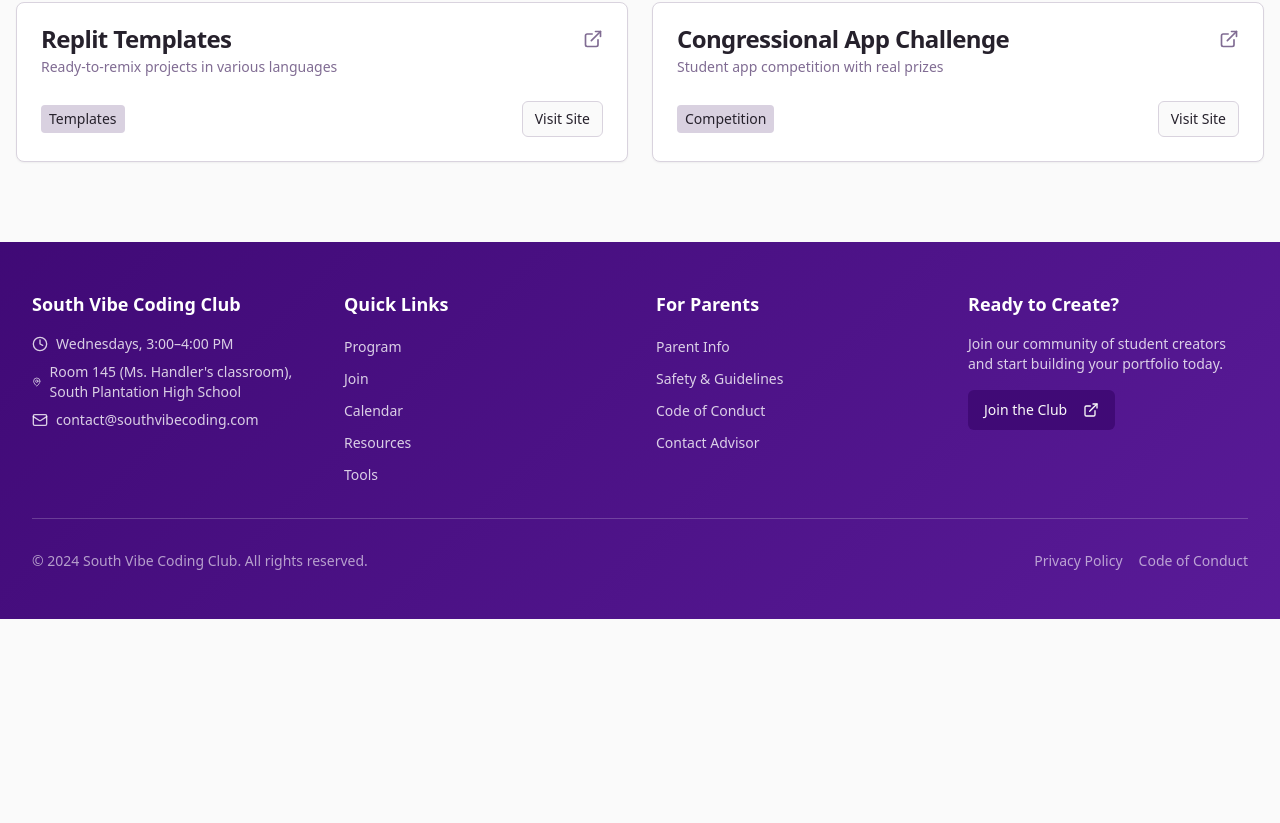
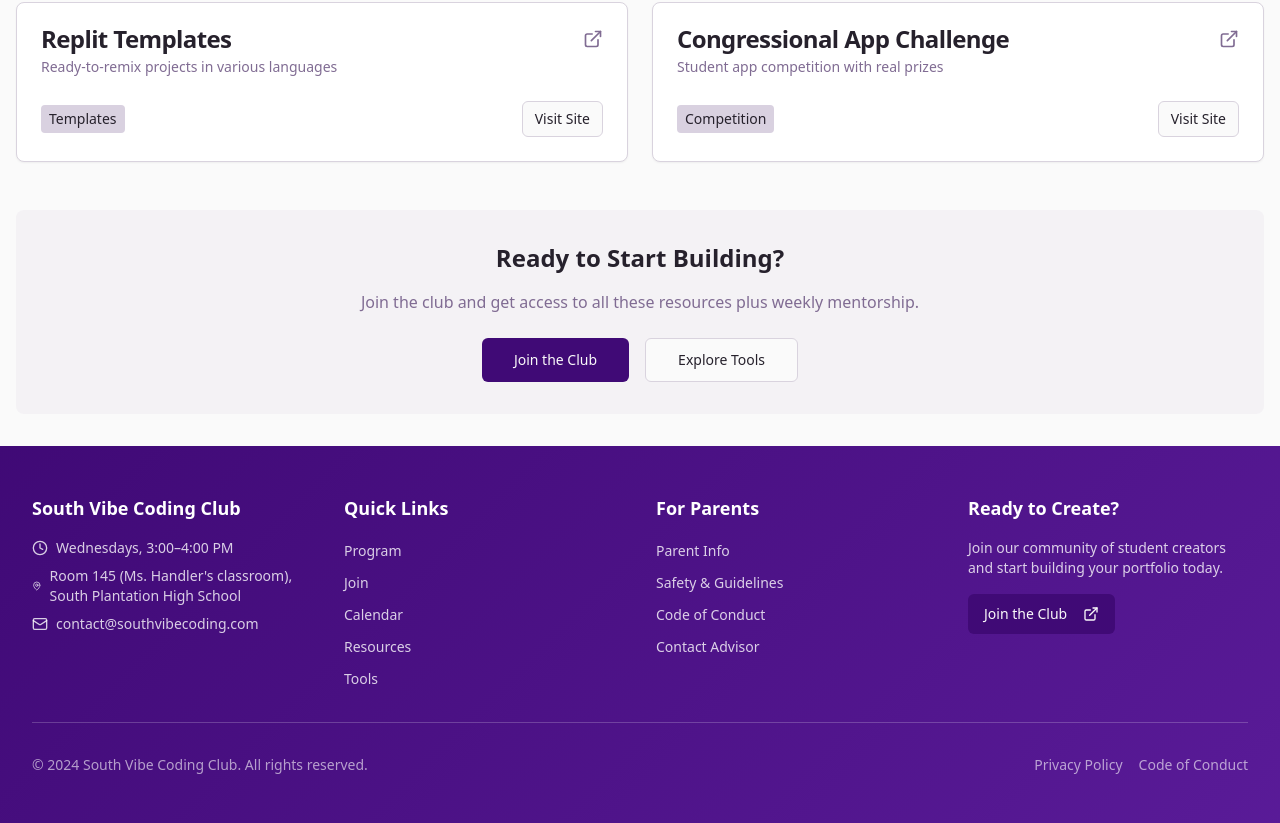
Before and after one commit to charleshappy07/south-vibe-coding, a React (Vite) app: page /resources in a window 1280 px wide. Shown: the part 1405-2228 px from the top of the page. Before the commit the page ends 2024 px from the top, so only its background shows below. Built offline with nearby package versions, Linux system fonts and the light colour scheme.

Commit message:
Reverted to commit 129ec090952cd56f4d901d5c2d304c2dd55ae2c4

```diff
--- a/src/pages/Resources.tsx
+++ b/src/pages/Resources.tsx
@@ -175,6 +175,21 @@ const Resources = () => {
           </div>
         </section>
 
+        {/* Call to Action */}
+        <section className="text-center bg-secondary/20 rounded-lg p-8">
+          <h2 className="text-2xl font-bold mb-4">Ready to Start Building?</h2>
+          <p className="text-muted-foreground mb-6">
+            Join the club and get access to all these resources plus weekly mentorship.
+          </p>
+          <div className="flex flex-col sm:flex-row gap-4 justify-center">
+            <Button size="lg" asChild>
+              <Link to="/join#signup">Join the Club</Link>
+            </Button>
+            <Button variant="outline" size="lg" asChild>
+              <Link to="/tools">Explore Tools</Link>
+            </Button>
+          </div>
+        </section>
       </main>
 
       <Footer />
```
